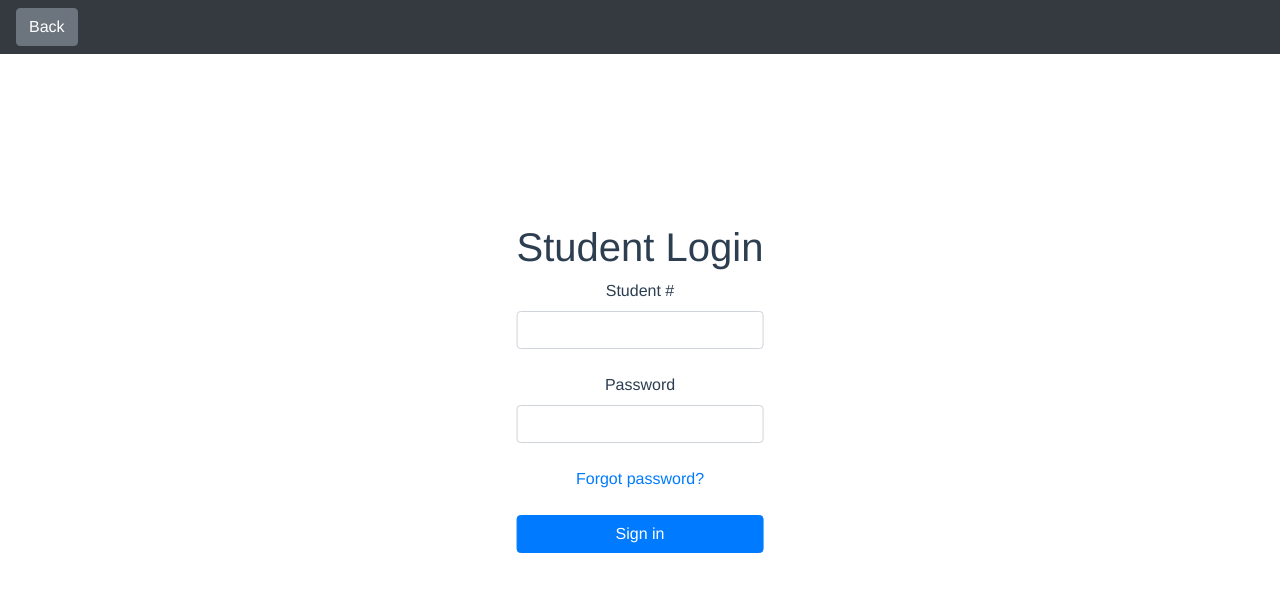
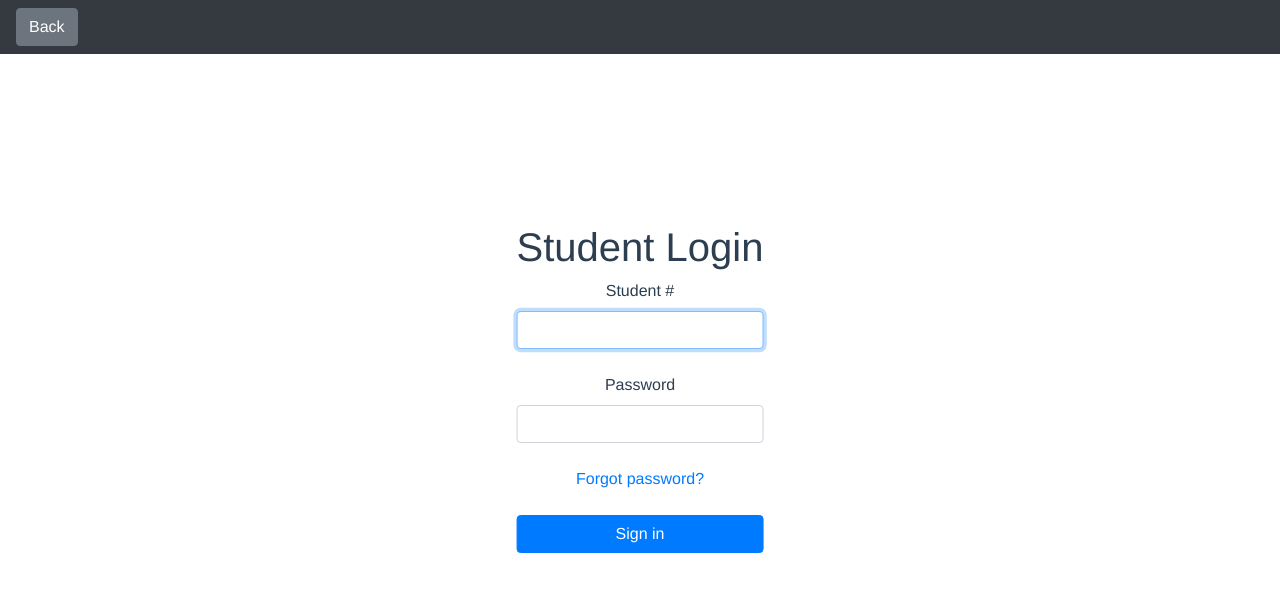
Before and after one commit to SowinskiBraeden/school-management-archived, a Vue app: page /login-student in a window 1280 px wide. Shown: the top 592 px of the page. Built offline with nearby package versions, Linux system fonts and the light colour scheme; no server answers.

Commit message:
Better Login UX

```diff
--- a/src/components/Login/AdminLogin.vue
+++ b/src/components/Login/AdminLogin.vue
@@ -7,13 +7,13 @@
     <!-- SID input -->
     <div class="form-outline mb-4">
       <label class="form-label" for="sid">Admin #</label>
-      <input type="text" id="sid" class="form-control" />
+      <input @keyup.enter="next()" type="text" id="sid" class="form-control" autofocus/>
     </div>
 
     <!-- Password input -->
     <div class="form-outline mb-4">
       <label class="form-label" for="pass">Password</label>
-      <input type="password" id="pass" class="form-control" />
+      <input @keyup.enter="login()" type="password" id="pass" class="form-control" />
     </div>
 
     <!-- 2 column grid layout for inline styling -->
@@ -52,6 +52,7 @@
       }
     },
     methods: {
+      next () { document.getElementById('pass').focus() },
       login () {
         this.error = '' // Hide any errors till new one is recieved
         this.waiting = true
--- a/src/components/Login/StudentLogin.vue
+++ b/src/components/Login/StudentLogin.vue
@@ -2,12 +2,12 @@
   <nav class="navbar navbar-expand-md navbar-dark bg-dark">
     <router-link to="/" type="button" class="btn btn-secondary">Back</router-link>
   </nav>
-  <div v-if="!waiting" class="login-form">
+  <form v-if="!waiting" class="login-form">
     <h1>Student Login</h1>
     <!-- SID input -->
     <div class="form-outline mb-4">
       <label class="form-label" for="sid">Student #</label>
-      <input type="text" id="sid" class="form-control" />
+      <input @keyup.enter="next()" type="text" id="sid" class="form-control" autofocus/>
     </div>
 
     <!-- Password input -->
@@ -27,7 +27,7 @@
     <!-- Submit button -->
     <button @click="login()" type="button" class="btn btn-primary btn-block mb-4">Sign in</button>
     <p class="text-danger">{{ error }}</p>
-  </div>
+  </form>
 
   <!-- Loading -->
   <div v-else class="loader">
@@ -55,6 +55,7 @@
       exists (e) {
         return (e !== undefined && e !== null && e !== '')
       },
+      next () { document.getElementById('pass').focus() },
       login () {
         this.error = '' // Hide any errors till new one is recieved
         this.waiting = true
--- a/src/components/Login/TeacherLogin.vue
+++ b/src/components/Login/TeacherLogin.vue
@@ -7,13 +7,13 @@
     <!-- SID input -->
     <div class="form-outline mb-4">
       <label class="form-label" for="sid">Teacher #</label>
-      <input type="text" id="sid" class="form-control" />
+      <input @keyup.enter="next()" type="text" id="sid" class="form-control" autofocus/>
     </div>
 
     <!-- Password input -->
     <div class="form-outline mb-4">
       <label class="form-label" for="pass">Password</label>
-      <input type="password" id="pass" class="form-control" />
+      <input @keyup.enter="login()" type="password" id="pass" class="form-control" />
     </div>
 
     <!-- 2 column grid layout for inline styling -->
@@ -52,6 +52,7 @@
       }
     },
     methods: {
+      next () { document.getElementById('pass').focus() },
       login () {
         this.error = '' // Hide any errors till new one is recieved
         this.waiting = true
```
